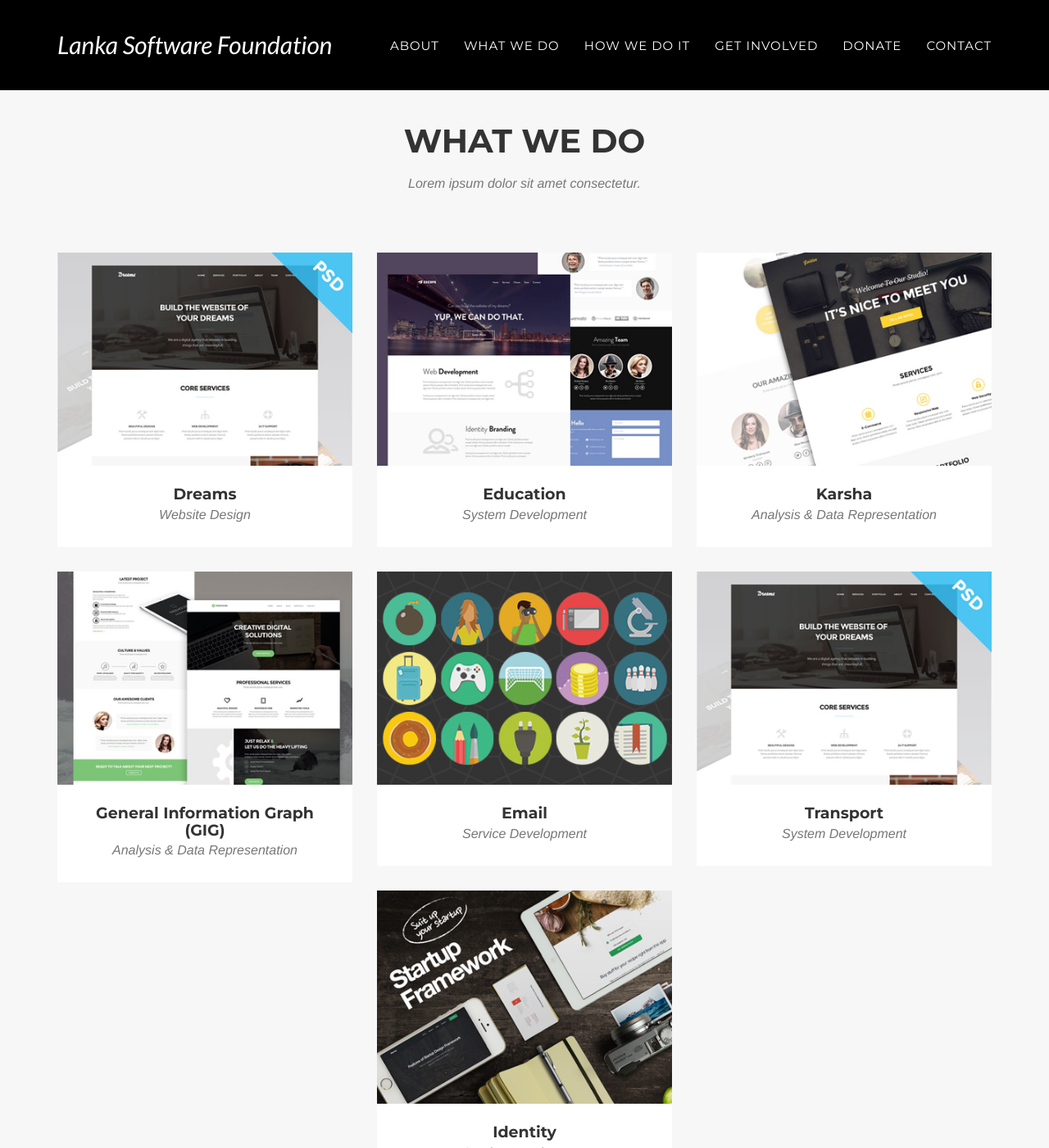
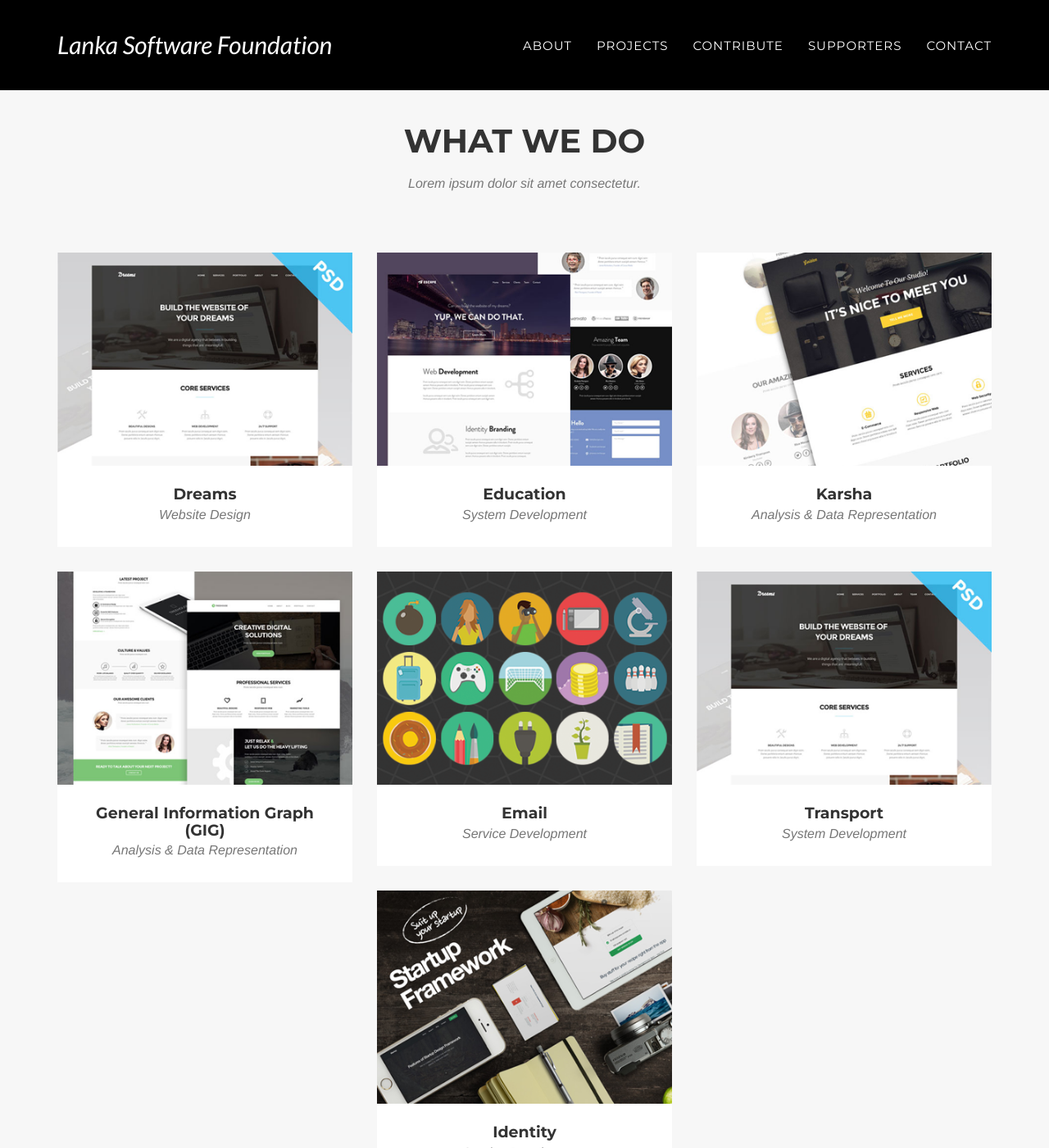
Before and after one commit to MrClemRkz/mrclemrkz.github.io, a Jekyll site: the page built from what-we-do.html, in a window 1280 px wide and 1400 px high. Shown: the whole window at 82% size. Built offline with Jekyll 4.4.1, drawn with Linux system fonts in a browser that asks for light colours; some web fonts are replaced.

Commit message:
menu change with default font.

```diff
--- a/_includes/css/agency.css
+++ b/_includes/css/agency.css
@@ -6,7 +6,7 @@
 
 body {
     overflow-x: hidden;
-    font-family: "Roboto Slab","Helvetica Neue",Helvetica,Arial,sans-serif;
+    font-family: "Montserrat","Helvetica Neue",Helvetica,Arial,sans-serif;
     color: #{{ site.data.template.color.secondary-dark }};
 }
 
--- a/_includes/head.html
+++ b/_includes/head.html
@@ -13,7 +13,7 @@
     <!-- Custom Fonts -->
     <link rel="stylesheet" href="{{ "/css/font-awesome/css/font-awesome.min.css" | prepend: site.baseurl }}">
     <link href="https://fonts.googleapis.com/css?family=Montserrat:400,700" rel="stylesheet" type="text/css">
-    <link href='https://fonts.googleapis.com/css?family=Kaushan+Script' rel='stylesheet' type='text/css'>
+    <!-- <link href='https://fonts.googleapis.com/css?family=Kaushan+Script' rel='stylesheet' type='text/css'> -->
     <link href="https://fonts.googleapis.com/css?family=Lato:400,700,400italic,700italic" rel="stylesheet" type="text/css">
     <link href='https://fonts.googleapis.com/css?family=Droid+Serif:400,700,400italic,700italic' rel='stylesheet' type='text/css'>
     <link href='https://fonts.googleapis.com/css?family=Roboto+Slab:400,100,300,700' rel='stylesheet' type='text/css'>
--- a/_includes/singlepage-navigation.html
+++ b/_includes/singlepage-navigation.html
@@ -22,16 +22,13 @@
                         <a href="/about">About</a>
                     </li>
                     <li>
-                        <a href="/work">What we do</a>
+                        <a href="/projects">Projects</a>
                     </li>
                     <li>
-                        <a href="/how">How we do it</a>
+                        <a href="/contribute">Contribute</a>
                     </li>
                     <li>
-                        <a class="page-scroll" href="/#get-involved">Get involved</a>
-                    </li>
-                    <li>
-                        <a class="page-scroll" href="#">Donate</a>
+                        <a class="page-scroll" href="/#supporters">Supporters</a>
                     </li>
                     <li>
                         <a class="page-scroll" href="/#contact">Contact</a>
--- a/what-we-do.html
+++ b/what-we-do.html
@@ -1,7 +1,7 @@
 ---
-title: What we do | LSF
+title: Projects | LSF
 layout: single-page
-permalink: /work/
+permalink: /projects/
 ---
 
 
```
Also changed, not shown: _includes/navigation.html (+3 -6 lines).
